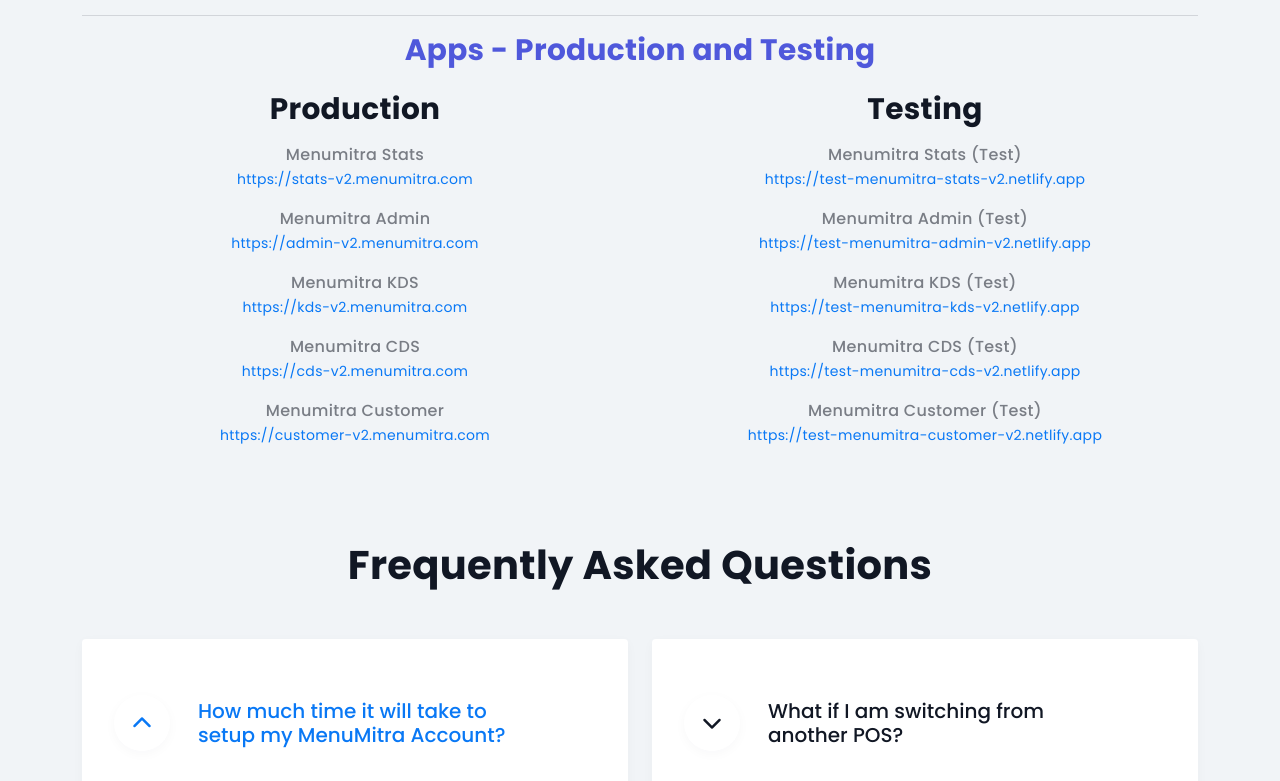
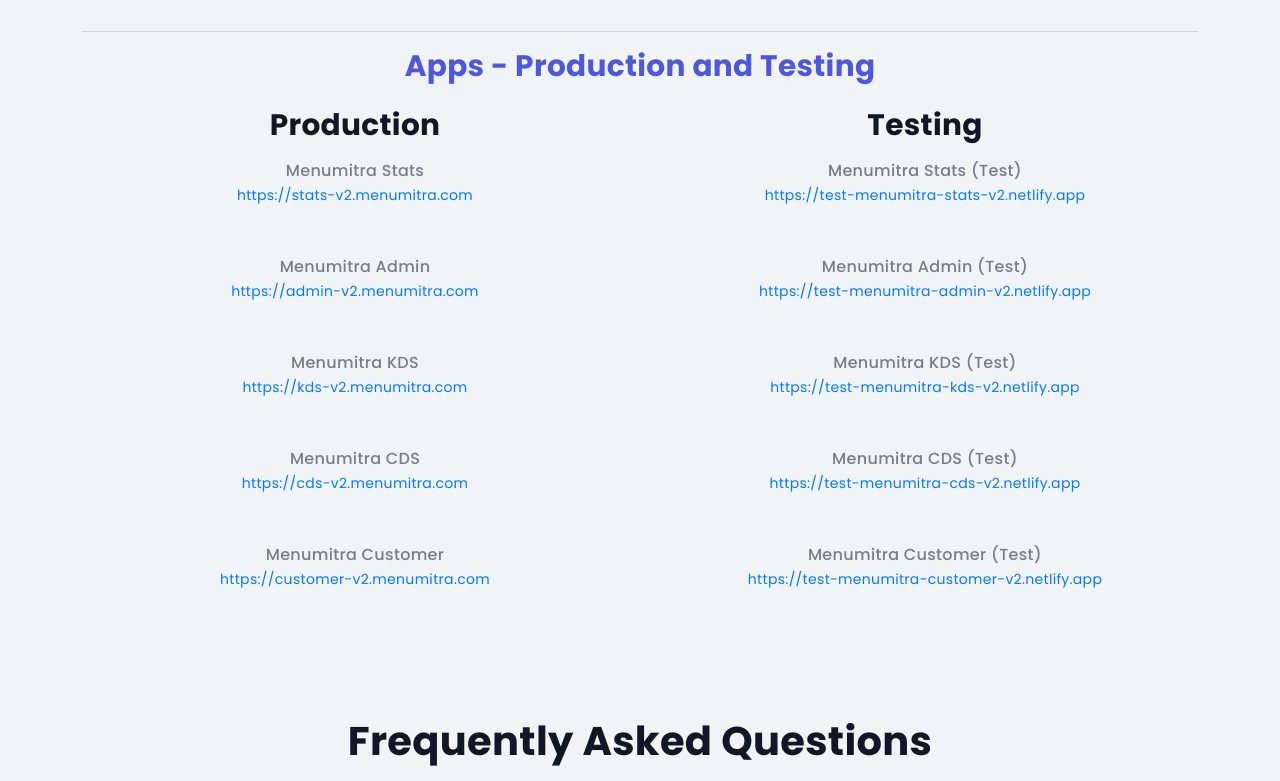
Before and after one commit to Shekru-Labs-India/menumitra_website, a React (Create React App) app: page /products in a window 1280 px wide. Shown: the part 1596-2377 px from the top of the page. Built offline with nearby package versions, Linux system fonts and the light colour scheme.

Commit message:
Update margin classes in Apps component for consistent spacing and comment out unused CSS class in style.css

```diff
--- a/src/components/Apps.jsx
+++ b/src/components/Apps.jsx
@@ -377,23 +377,23 @@
               <div className="col-12 col-md-6 mb-4 mb-md-0 text-center">
                 <h4 className="fw-bold mb-3">Production</h4>
                 <ul className="list-unstyled">
-                  <li className="mb-3">
+                  <li className="mb-5">
                     <div className="fw-medium">Menumitra Stats</div>
                     <a className="small text-primary" href="https://stats-v2.menumitra.com" target="_blank" rel="noopener noreferrer">https://stats-v2.menumitra.com</a>
                   </li>
-                  <li className="mb-3">
+                  <li className="mb-5">
                     <div className="fw-medium">Menumitra Admin</div>
                     <a className="small text-primary" href="https://admin-v2.menumitra.com" target="_blank" rel="noopener noreferrer">https://admin-v2.menumitra.com</a>
                   </li>
-                  <li className="mb-3">
+                  <li className="mb-5">
                     <div className="fw-medium">Menumitra KDS</div>
                     <a className="small text-primary" href="https://kds-v2.menumitra.com" target="_blank" rel="noopener noreferrer">https://kds-v2.menumitra.com</a>
                   </li>
-                  <li className="mb-3">
+                  <li className="mb-5">
                     <div className="fw-medium">Menumitra CDS</div>
                     <a className="small text-primary" href="https://cds-v2.menumitra.com" target="_blank" rel="noopener noreferrer">https://cds-v2.menumitra.com</a>
                   </li>
-                  <li className="mb-3">
+                  <li className="mb-5">
                     <div className="fw-medium">Menumitra Customer</div>
                     <a className="small text-primary" href="https://customer-v2.menumitra.com" target="_blank" rel="noopener noreferrer">https://customer-v2.menumitra.com</a>
                   </li>
@@ -402,23 +402,23 @@
               <div className="col-12 col-md-6 text-center">
                 <h4 className="fw-bold mb-3">Testing</h4>
                 <ul className="list-unstyled">
-                  <li className="mb-3">
+                  <li className="mb-5">
                     <div className="fw-medium">Menumitra Stats (Test)</div>
                     <a className="small text-primary" href="https://test-menumitra-stats-v2.netlify.app" target="_blank" rel="noopener noreferrer">https://test-menumitra-stats-v2.netlify.app</a>
                   </li>
-                  <li className="mb-3">
+                  <li className="mb-5">
                     <div className="fw-medium">Menumitra Admin (Test)</div>
                     <a className="small text-primary" href="https://test-menumitra-admin-v2.netlify.app" target="_blank" rel="noopener noreferrer">https://test-menumitra-admin-v2.netlify.app</a>
                   </li>
-                  <li className="mb-3">
+                  <li className="mb-5">
                     <div className="fw-medium">Menumitra KDS (Test)</div>
                     <a className="small text-primary" href="https://test-menumitra-kds-v2.netlify.app" target="_blank" rel="noopener noreferrer">https://test-menumitra-kds-v2.netlify.app</a>
                   </li>
-                  <li className="mb-3">
+                  <li className="mb-5">
                     <div className="fw-medium">Menumitra CDS (Test)</div>
                     <a className="small text-primary" href="https://test-menumitra-cds-v2.netlify.app" target="_blank" rel="noopener noreferrer">https://test-menumitra-cds-v2.netlify.app</a>
                   </li>
-                  <li className="mb-3">
+                  <li className="mb-5">
                     <div className="fw-medium">Menumitra Customer (Test)</div>
                     <a className="small text-primary" href="https://test-menumitra-customer-v2.netlify.app" target="_blank" rel="noopener noreferrer">https://test-menumitra-customer-v2.netlify.app</a>
                   </li>
```
Also changed, not shown: src/assets/css/style.css.
